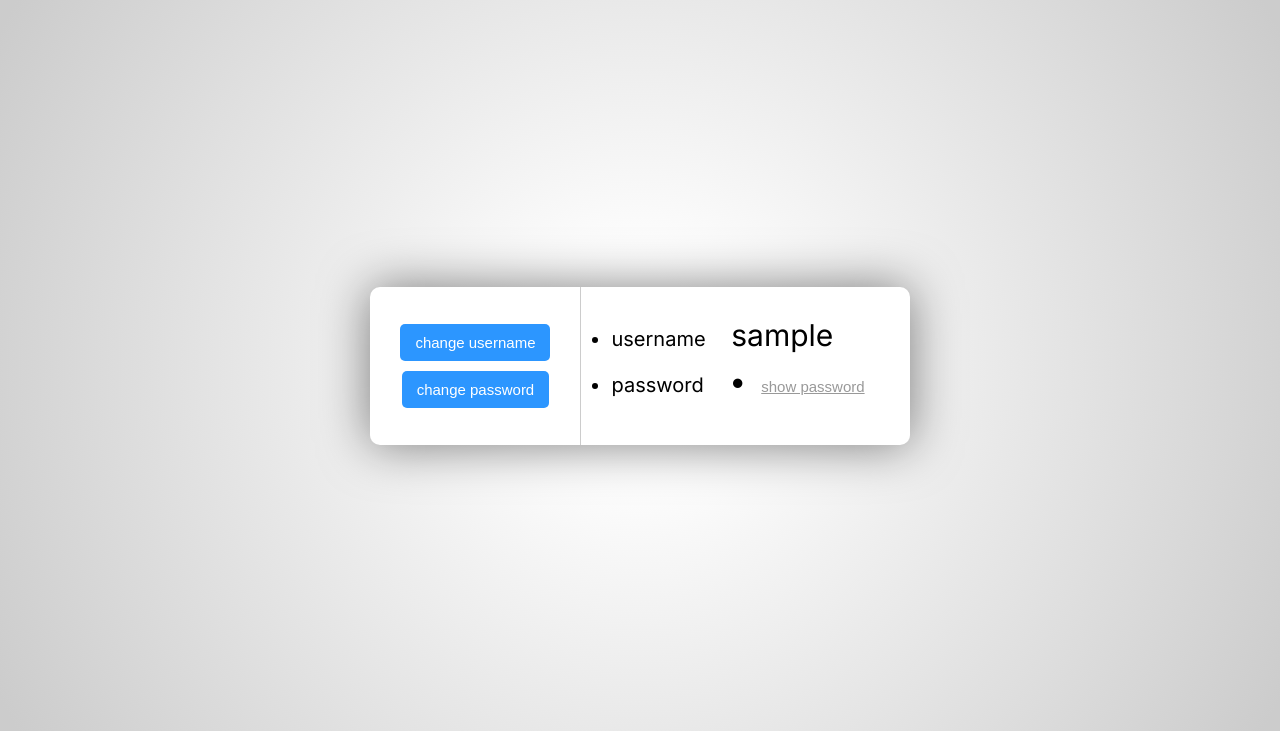
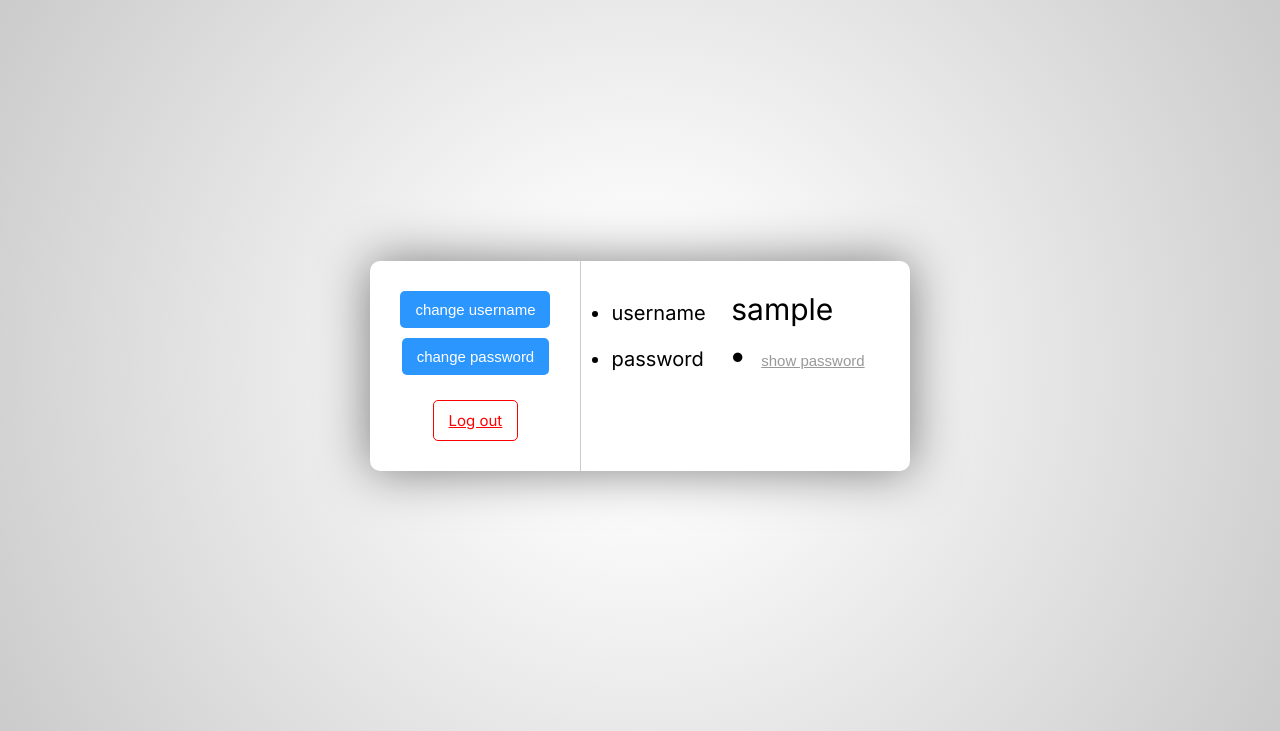
Before and after one commit to mohammad-alj/myTodo, a Flask app: template templates/acount.html in a window 1280 px wide. Shown: the part 69-800 px from the top of the page. Run offline with Flask 3, Linux system fonts and the light colour scheme; the template is opened without the code that fills it: most values are stand-ins (such as "Sample title", 1, 10 or a date in 2020); some libraries are stand-ins or nearby versions.

Commit message:
Create log out button.

```diff
--- a/app.py
+++ b/app.py
@@ -102,5 +102,24 @@ def change_username():
     return render_template('success.html', heading='Username updated!')
 
 
+@app.route('/acount/change-password', methods=['POST'])
+def change_password():
+    password = request.form.get('password')
+    pw_validation = validate_password(password)
+    if not pw_validation['success']:
+        return error(403, pw_validation['error_message'])
+
+    confirm_password = request.form.get('confirm-password')
+    if password != confirm_password:
+        return error(403, 'Passwords don\'t match!')
+
+    # change hash in database
+    db.execute('UPDATE users SET hash = ? WHERE user_id = ?',
+               generate_password_hash(password), session['user_id'])
+
+    session['password'] = password
+    return render_template('success.html', heading='Password updated!')
+
+
 if __name__ == "__main__":
     app.run(debug=True)
--- a/static/index.css
+++ b/static/index.css
@@ -60,6 +60,18 @@ main {
 	text-decoration: underline;
 }
 
+.btn--red-outline {
+	color: red;
+	background: none;
+	border: 1px solid red;
+}
+
+.btn--red-outline:hover {
+	color: #fff;
+	background: red;
+	border: 1px solid red;
+}
+
 .btn--primary:hover,
 .btn--primary:focus {
 	background-color: rgb(112, 183, 255);
--- a/templates/acount.html
+++ b/templates/acount.html
@@ -7,6 +7,11 @@
 {% block css %}
 <link rel="stylesheet" href="../static/form.css">
 <link rel="stylesheet" href="../static/acount.css">
+<style>
+    .btn--red-outline {
+        margin-top: 1.5rem;
+    }
+</style>
 {% endblock %}
 
 {% block main %}
@@ -47,6 +52,7 @@
                 </form>
             </div>
             <button class="btn btn--none" id="hide-forms" hidden>hide</button>
+            <a class="btn btn--red-outline" href="/acount/logout">Log out</a>
         </div>
         <div class="info">
             <ul class="info-list">
```
Also changed, not shown: database.db.
